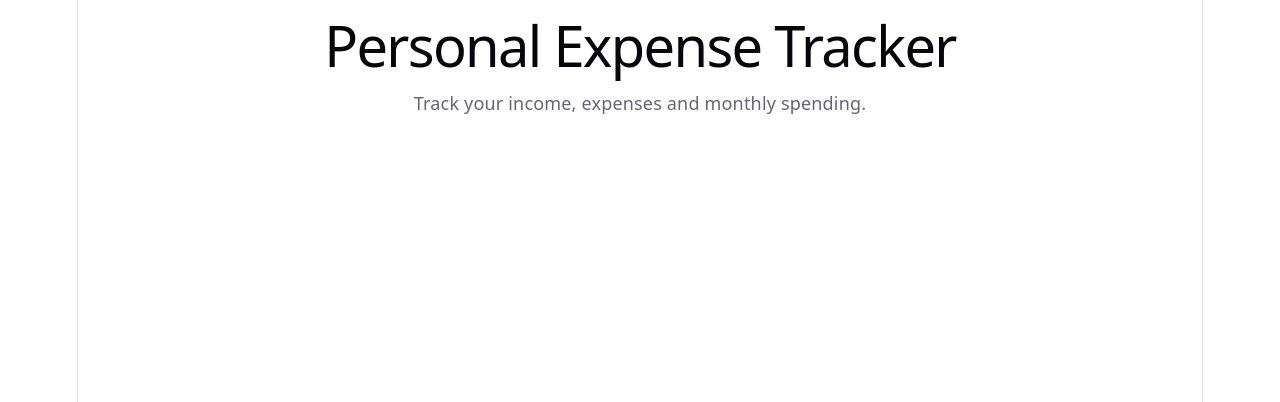
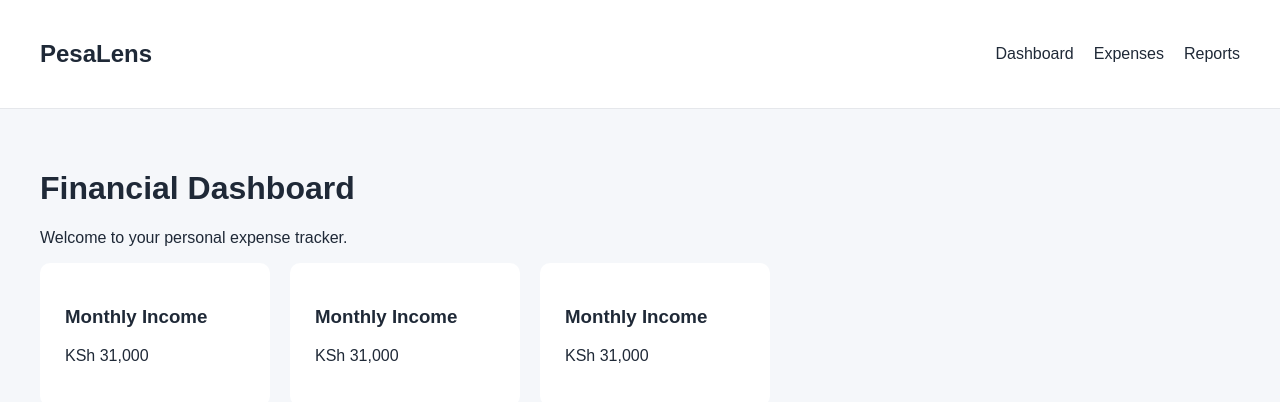
Before and after one commit to MukamiKelvin/kimahlife-expense-tracker, a React (Vite) app: page / in a window 1280 px wide. Shown: the top 402 px of the page. Built offline with nearby package versions, Linux system fonts and the light colour scheme.

Commit message:
feat: create dashboard component structure

```diff
--- a/src/App.jsx
+++ b/src/App.jsx
@@ -1,18 +1,37 @@
+// Import the Navbar component from our components folder.
+import Navbar from "./components/Navbar";
+
+// Import the SummaryCard component.
+import SummaryCard from "./components/SummaryCard";
+
 // App is the main component of our application.
-// Think of a component as a reusable piece of the user interface.
 function App() {
-  // Everything returned inside here is what React will display
-  // on the browser screen.
   return (
     <div>
-      {/* This is the main heading of our application */}
-      <h1>Personal Expense Tracker</h1>
+      {/* Display our navigation bar */}
+      <Navbar />
 
-      {/* This paragraph explains what the application does */}
-      <p>Track your income, expenses and monthly spending.</p>
+      {/* Main content of our application */}
+      <main>
+        <h1>Financial Dashboard</h1>
+
+        <p>Welcome to your personal expense tracker.</p>
+
+        {/* Container for our financial summary */}
+        <section>
+          {/* We can reuse the same component */}
+          <SummaryCard />
+
+          {/* Another SummaryCard */}
+          <SummaryCard />
+
+          {/* And another one */}
+          <SummaryCard />
+        </section>
+      </main>
     </div>
   );
 }
 
-// We export App so that other files can use this component.
+// Export App so React can use it.
 export default App;
--- /dev/null
+++ b/src/components/Navbar.jsx
@@ -0,0 +1,21 @@
+// Navbar is a component that represents
+// the navigation bar at the top of our application.
+function Navbar() {
+  return (
+    <nav>
+      {/* The name of our application */}
+      <h2>PesaLens</h2>
+
+      {/* Navigation links */}
+      <div>
+        <span>Dashboard</span>
+        <span>Expenses</span>
+        <span>Reports</span>
+      </div>
+    </nav>
+  );
+}
+
+// Exporting the component allows App.jsx
+// to import and use it.
+export default Navbar;
--- /dev/null
+++ b/src/components/SummaryCard.jsx
@@ -0,0 +1,18 @@
+// SummaryCard is a reusable component.
+// We can use it multiple times for things like:
+// Income, Expenses and Balance.
+
+function SummaryCard() {
+  return (
+    <div>
+      {/* The title of the card */}
+      <h3>Monthly Income</h3>
+
+      {/* The amount */}
+      <p>KSh 31,000</p>
+    </div>
+  );
+}
+
+// Export the component so other files can use it.
+export default SummaryCard;
--- a/src/index.css
+++ b/src/index.css
@@ -1,111 +1,58 @@
-:root {
-  --text: #6b6375;
-  --text-h: #08060d;
-  --bg: #fff;
-  --border: #e5e4e7;
-  --code-bg: #f4f3ec;
-  --accent: #aa3bff;
-  --accent-bg: rgba(170, 59, 255, 0.1);
-  --accent-border: rgba(170, 59, 255, 0.5);
-  --social-bg: rgba(244, 243, 236, 0.5);
-  --shadow:
-    rgba(0, 0, 0, 0.1) 0 10px 15px -3px, rgba(0, 0, 0, 0.05) 0 4px 6px -2px;
+/* Remove the browser's default margin */
+body {
+  margin: 0;
 
-  --sans: system-ui, 'Segoe UI', Roboto, sans-serif;
-  --heading: system-ui, 'Segoe UI', Roboto, sans-serif;
-  --mono: ui-monospace, Consolas, monospace;
+  /* Use a simple, clean font */
+  font-family: Arial, sans-serif;
 
-  font: 18px/145% var(--sans);
-  letter-spacing: 0.18px;
-  color-scheme: light dark;
-  color: var(--text);
-  background: var(--bg);
-  font-synthesis: none;
-  text-rendering: optimizeLegibility;
-  -webkit-font-smoothing: antialiased;
-  -moz-osx-font-smoothing: grayscale;
+  /* Give the application a light background */
+  background-color: #f5f7fa;
 
-  @media (max-width: 1024px) {
-    font-size: 16px;
-  }
+  /* Set the default text color */
+  color: #1f2937;
 }
 
-@media (prefers-color-scheme: dark) {
-  :root {
-    --text: #9ca3af;
-    --text-h: #f3f4f6;
-    --bg: #16171d;
-    --border: #2e303a;
-    --code-bg: #1f2028;
-    --accent: #c084fc;
-    --accent-bg: rgba(192, 132, 252, 0.15);
-    --accent-border: rgba(192, 132, 252, 0.5);
-    --social-bg: rgba(47, 48, 58, 0.5);
-    --shadow:
-      rgba(0, 0, 0, 0.4) 0 10px 15px -3px, rgba(0, 0, 0, 0.25) 0 4px 6px -2px;
-  }
+/* Style the navigation bar */
+nav {
+  display: flex;
 
-  #social .button-icon {
-    filter: invert(1) brightness(2);
-  }
+  /* Put the logo and links on opposite sides */
+  justify-content: space-between;
+
+  /* Align everything vertically */
+  align-items: center;
+
+  /* Add space inside the navbar */
+  padding: 20px 40px;
+
+  /* Give the navbar a white background */
+  background-color: white;
+
+  /* Add a small border underneath */
+  border-bottom: 1px solid #e5e7eb;
 }
 
-body {
-  margin: 0;
+/* Style the navigation links container */
+nav div {
+  display: flex;
+  gap: 20px;
 }
 
-#root {
-  width: 1126px;
-  max-width: 100%;
-  margin: 0 auto;
-  text-align: center;
-  border-inline: 1px solid var(--border);
-  min-height: 100svh;
-  display: flex;
-  flex-direction: column;
-  box-sizing: border-box;
+/* Give the main content some breathing room */
+main {
+  padding: 40px;
 }
 
-h1,
-h2 {
-  font-family: var(--heading);
-  font-weight: 500;
-  color: var(--text-h);
+/* Create a row for the summary cards */
+section {
+  display: flex;
+  gap: 20px;
 }
 
-h1 {
-  font-size: 56px;
-  letter-spacing: -1.68px;
-  margin: 32px 0;
-  @media (max-width: 1024px) {
-    font-size: 36px;
-    margin: 20px 0;
-  }
+/* Style each summary card */
+section > div {
+  background-color: white;
+  padding: 25px;
+  border-radius: 10px;
+  min-width: 180px;
 }
-h2 {
-  font-size: 24px;
-  line-height: 118%;
-  letter-spacing: -0.24px;
-  margin: 0 0 8px;
-  @media (max-width: 1024px) {
-    font-size: 20px;
-  }
-}
-p {
-  margin: 0;
-}
-
-code,
-.counter {
-  font-family: var(--mono);
-  display: inline-flex;
-  border-radius: 4px;
-  color: var(--text-h);
-}
-
-code {
-  font-size: 15px;
-  line-height: 135%;
-  padding: 4px 8px;
-  background: var(--code-bg);
-}
```
Also changed, not shown: 1 other file (tests, documents, lock files or other folders).
